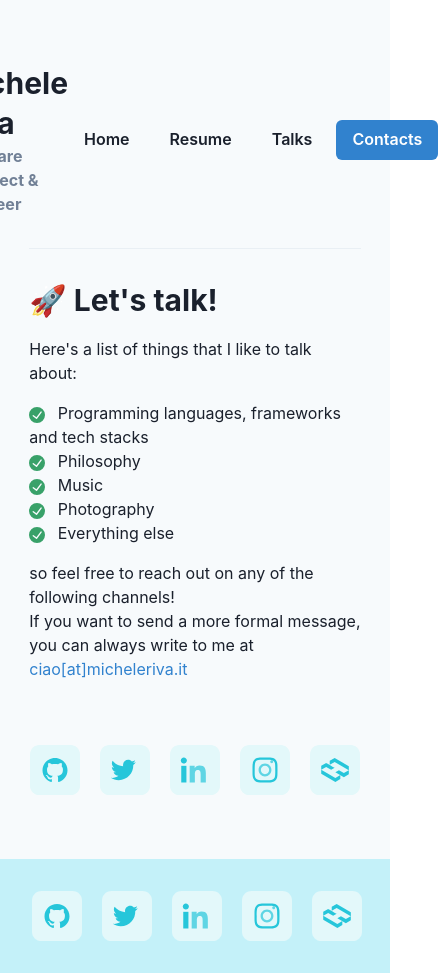
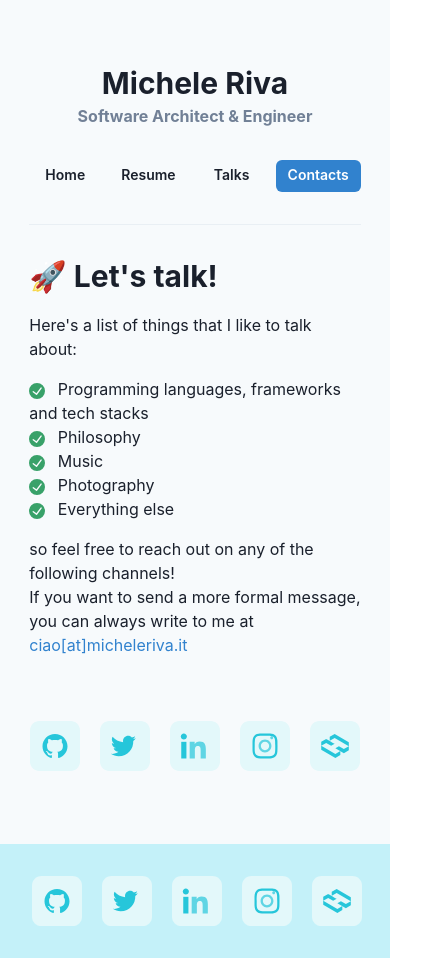
Before and after one commit to micheleriva/personal-website, a Next.js app: page /contacts in a window 390 px wide. Shown: the whole page, 438 px wide, since content can reach past the window. Built offline with nearby package versions, Linux system fonts and the light colour scheme.

Commit message:
fix(menu): made menu responsive

```diff
--- a/components/Header.jsx
+++ b/components/Header.jsx
@@ -23,10 +23,10 @@ function Header() {
 
   return (
     <>
-      <Flex justifyContent="center" alignItems="center" mb="2rem">
+      <Flex direction={['column', 'row', 'row']} justifyContent="center" alignItems="center" mb="2rem">
         <Link href="/">
-          <Box style={{ cursor: 'pointer' }}>
-            <Heading as="h1" size="xl">
+          <Box style={{ cursor: 'pointer' }} mb={['2rem', 0, 0]}>
+            <Heading as="h1" size="xl" textAlign={['center', 'left', 'left']}>
               Michele Riva
             </Heading>
             <Heading as="h2" size="l" color="gray.500">
@@ -37,9 +37,9 @@ function Header() {
         <Spacer />
         <Grid gap={2} templateColumns={`repeat(${navbarData.length}, 1fr)`}>
           {navbarData.map((link) => (
-            <Link href={link.path} passHref>
-              <Box key={link.name} as="a">
-                <Button isFullWidth {...menuBtnStyle(link.path)}>
+            <Link key={link.name} href={link.path} passHref>
+              <Box as="a">
+                <Button isFullWidth size='sm' {...menuBtnStyle(link.path)}>
                   {link.name}
                 </Button>
               </Box>
--- a/pages/contacts.js
+++ b/pages/contacts.js
@@ -20,7 +20,7 @@ function Contacts() {
   return (
     <Box>
       <Box>
-        <Heading> 🚀 Let's talk! </Heading>
+        <Heading> <span role='img'>🚀</span> Let's talk! </Heading>
         <Text mt="1rem" maxWidth="500px">
           Here's a list of things that I like to talk about:
         </Text>
--- a/pages/index.js
+++ b/pages/index.js
@@ -13,8 +13,7 @@ function Home() {
   return (
     <>
       <Heading size="xl" mb="1rem">
-        {' '}
-        👋 Hey there! I'm Michele.{' '}
+        <span role='img'>👋</span> Hey there! I'm Michele.
       </Heading>
       <Bio />
       <Divider mt="2rem" mb="2rem" />
```
Also changed, not shown: pages/talks.js (+5 -9 lines).
